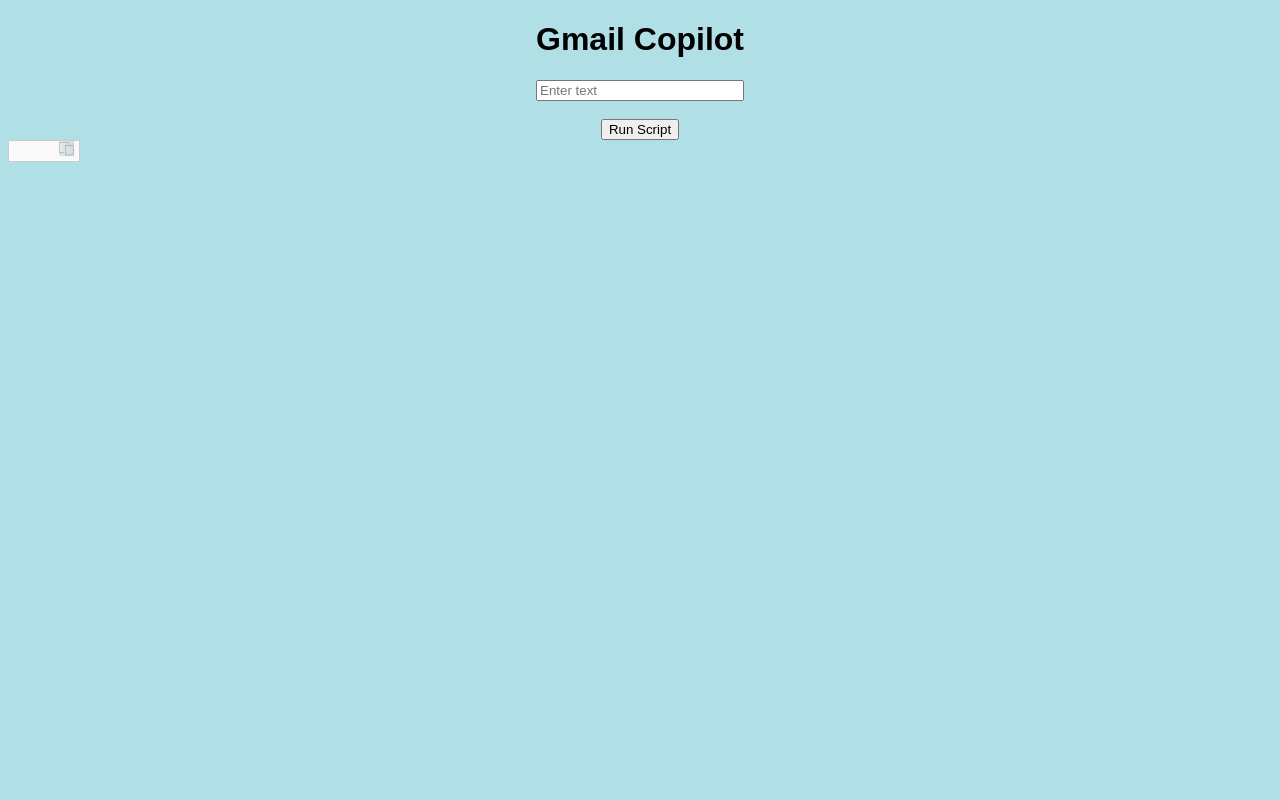
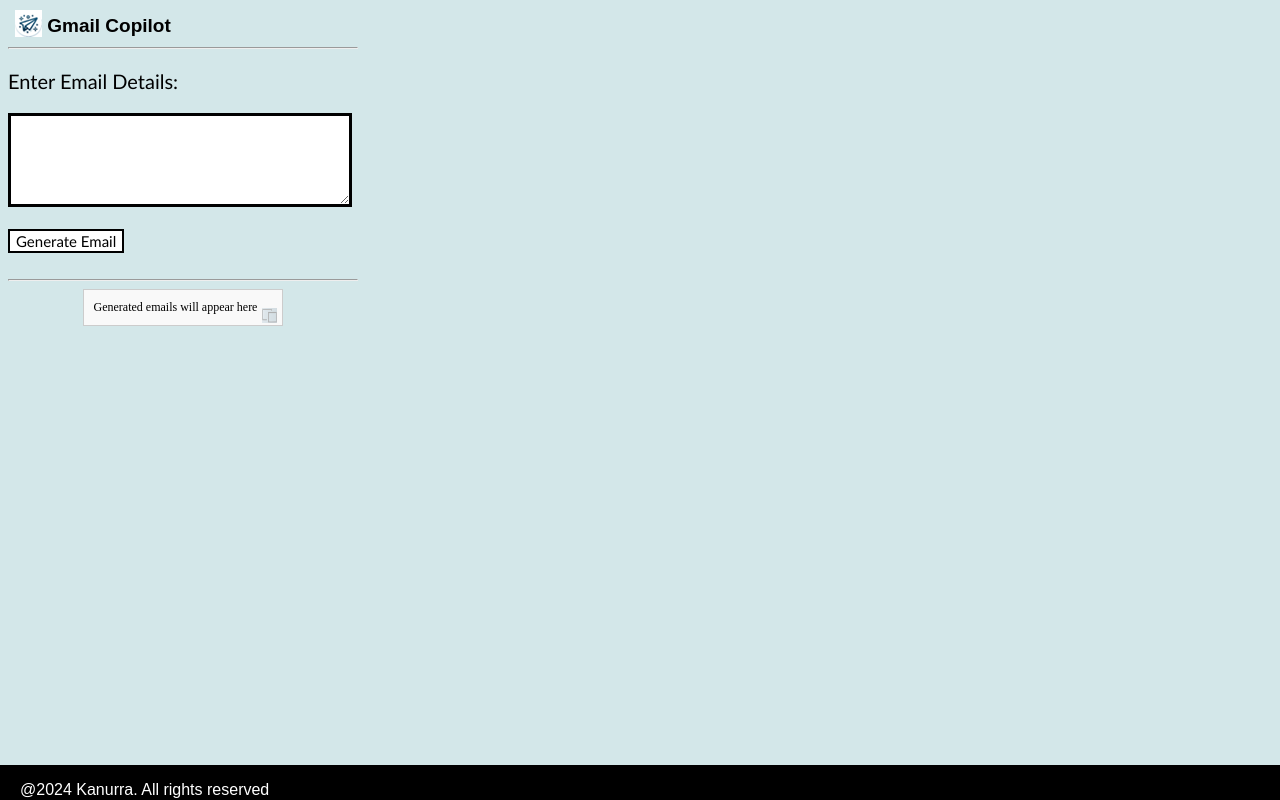
Before and after one commit to ppoptart12/email-generator-extension, a browser extension: page gmail_copilot/source/index.html in a window 1280 px wide. Drawn offline with Linux system fonts and the light colour scheme.

Commit message:
Added styling and overall cleanup to html setup

```diff
--- a/gmail_copilot/source/index.html
+++ b/gmail_copilot/source/index.html
@@ -1,26 +1,33 @@
 <!DOCTYPE html>
-<html>
+<html >
 <head>
     <title>Run Python Script</title>
-    <style>
-        body { font-family: Arial, sans-serif; }
-        #inputBox { width: 200px; }
-    </style>
     <link rel="stylesheet" href="../styles/styles.css"> <!-- Link to the CSS file -->
-
 </head>
-<body style="background-color:powderblue; text-align:center;">
-    <h1>Gmail Copilot</h1>
-    <input type="text" id="inputBox" placeholder="Enter text">
+<body>
+<div class="header">
+    <div class="image"></div><div class="text">&nbsp;Gmail Copilot</div>
+</div>
+<div>
+    <hr>
+    <p class = "prompt">Enter Email Details: </p>
+    <textarea  type="text" id = "inputBox" class="inputBox"></textarea>
     <br><br>
-    <button id="runButton">Run Script</button>
-</body>
-<body style="display: flex; justify-content: center; align-items: center; height: 100vh; margin: 0;">
+    <button class= "runButton" id="runButton">Generate Email</button>
+</div>
+<br><hr>
+<div class="outputBox">
     <div style="position: relative; width: fit-content; padding: 10px; border: 1px solid #ccc; background-color: #f9f9f9;">
-        <p id="output" style="text-align: left; margin: 0; padding-right: 50px;"></p>
-        <button id="CopyButton" style="position: absolute; bottom: 5px; right: 5px; border: none; padding: 0; cursor: pointer; background-color: transparent;">
+        <p id="output" class= "outputTextBox">Generated emails will appear here</p>
+        <button id="CopyButton" class = "copyButton">
             <img id = "ButtonImage"src="../images/CopyText.png" height="15" width="15" style="display: block;">
         </button>
     </div>
     <script src="popup.js"></script>
+</div>
+<br>
+<div class="footer">
+        <p>@2024 Kanurra. All rights reserved</p>
+</div>
 </body>
+</html>
--- a/gmail_copilot/source/popup.js
+++ b/gmail_copilot/source/popup.js
@@ -14,7 +14,6 @@ document.getElementById('runButton').addEventListener('click', () => {
         data = data.replace(/\n/g, "<br>");
         data = data.replace(/\n\n/g, "<br>");
         data = data.replaceAll("^\"|\"$", "");
-        alert("WORKE")
 
         document.getElementById('output').innerHTML = data;
     })
--- a/gmail_copilot/styles/styles.css
+++ b/gmail_copilot/styles/styles.css
@@ -1,3 +1,36 @@
+body{
+    background-color:rgb(211, 231, 233);
+    text-align:left;
+    height: 500px; /* Adjust this value as needed */
+    width: 350px;  /* Adjust this value as needed */
+}
+
+.runButton{
+    background-color: rgb(255, 255, 255);
+    font-family: 'Gill Sans', 'Gill Sans MT', Calibri, 'Trebuchet MS', sans-serif;
+    font-size: 15px;
+    color: black;
+    border: 2px solid #000000;
+    text-align: center;
+    transition-duration: 0.3s;
+}
+
+.runButton:hover{
+    background-color: rgb(206, 129, 40);
+    color: rgb(255, 255, 255);
+}
+
+.copyButton{
+    position: absolute;
+    bottom: 2px;
+    right: 5px;
+    border: none;
+    padding: 0;
+    cursor: pointer;
+    background-color:
+    transparent;
+}
+
 /* Initial state: button is partially transparent */
 #CopyButton {
     opacity: 0.3; /* Set initial opacity */
@@ -8,3 +41,72 @@
 #CopyButton:hover {
     opacity: 1; /* Full opacity on hover */
 }
+
+.footer {
+    background-color: black;
+    color: white;
+    width: 100%;
+    height: 10px;
+    padding: 0px 0px 25px 20px ;
+    text-align: left;
+    position: fixed;
+    bottom: 0;
+    left: 0;
+    font-family: "M PLUS 1p", sans-serif;
+    font-weight: 400;
+    font-style: normal;
+}
+
+.prompt {
+    font-family: 'Gill Sans', 'Gill Sans MT', Calibri, 'Trebuchet MS', sans-serif;
+    font-weight: normal;
+    font-size: 20px;
+}
+
+.header {
+    border-radius: 10px;
+    margin: 5px;
+    padding: 2px;
+}
+
+.header .image {
+    background: url("../images/icons/Logoicon.png") no-repeat;
+    width: 27px;
+    height: 27px;
+}
+
+.header .text {
+    font: x-large sans-serif;
+    font-weight: bold;
+    font-size: 19px;
+    text-align:right;
+}
+
+.header .image,
+.header .text {
+    display: inline-block;
+    vertical-align: bottom;
+}
+
+.inputBox {
+    height: 80px;
+    width: 330px;
+    border: 3px solid rgb(0, 0, 0);
+    padding: 4px;
+}
+
+.outputBox{
+    display: flex;
+    justify-content: center;
+    align-items: center;
+    margin: 0;
+}
+
+.outputTextBox{
+    text-align: left;
+    margin: 0;
+    padding-right: 15px;
+    font-size: 12px;
+    overflow-y: auto;
+    max-height: 170px;
+}
```
Also changed, not shown: gmail_copilot/images/icons/Logoicon.png (added), gmail_copilot/images/icons/icon30.png (added), gmail_copilot/manifest.json.
